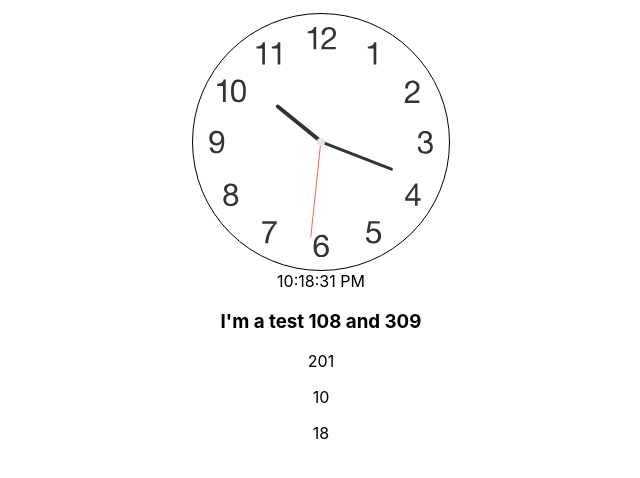
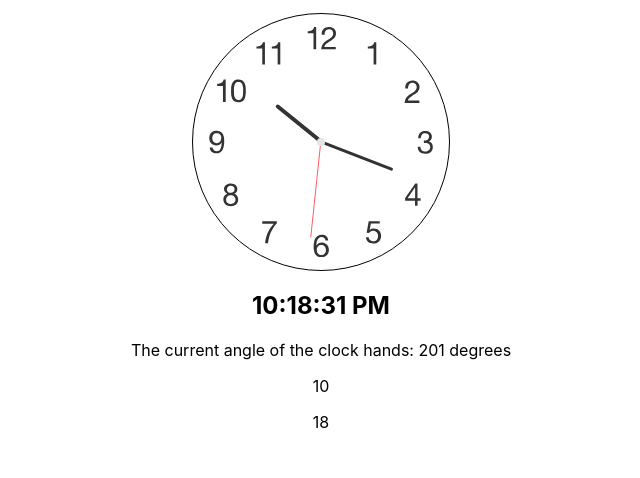
Before and after one commit to DLoftis9/smashTech, a React (Create React App) app: page / in a window 1280 px wide. Shown: the top 478 px of the page, without its empty margins (319-959 px from the left). Built offline with nearby package versions, Linux system fonts and the light colour scheme.

Commit message:
changed DegreeAngle component to class, removed currenttime div and method from clock component

```diff
--- a/src/components/Clock.js
+++ b/src/components/Clock.js
@@ -75,7 +75,6 @@ export default class Clock extends React.Component {
               <div className="indicator-cover"></div>
             </div>
           </div>
-          <div className="digital"> {this.state.date.toLocaleTimeString()}</div>
         </div>
       );
     }
--- a/src/components/DegreeAngle.js
+++ b/src/components/DegreeAngle.js
@@ -1,56 +1,59 @@
 import React from 'react';
 import PropTypes from 'prop-types';
 
-const propTypes = {
-    minute: PropTypes.number,
-    hour: PropTypes.number,
-    time: PropTypes.objectOf(PropTypes.func).isRequired,
-};
-
-const defaultProps = {
-    minute: 38,
-    hour: 7,
-    time: new Date(),
-};
-
-function hourTime(time) {
-    return time.getHours() % 12 || 12;
+export default class DegreeAngle extends React.Component {
+    constructor(props) {
+      super(props);
+      this.state = {time: new Date()};
     }
 
-function minuteTime(time) {
-    return time.getMinutes();
+    componentDidMount() {
+      this.timerID = setInterval(
+        () => this.tick(),
+        1000
+      );
     }
 
-function DegreeAngle (props) {
+    componentWillUnmount() {
+      clearInterval(this.timerID);
+    }
 
-    // var minuteHand = 360 * (props.minute/60);
-    // var hourHand = (360 * (props.hour/12)) + ((360/12) * (props.minute/60));
+    hourTime() {
+        return this.state.time.getHours() % 12 || 12;
+    }
 
-    var minuteHand = 360 * (minuteTime(props.time)/60);
-    var hourHand = (360 * (hourTime(props.time)/12)) + ((360/12) * (minuteTime(props.time)/60));
+    minuteTime() {
+        return this.state.time.getMinutes();
+    }
+
+    tick() {
+      this.setState({
+        time: new Date()
+      });
+    }
+
+    render() {
+        var minuteHand = 360 * (this.minuteTime(this.state.time)/60);
+        var hourHand = (360 * (this.hourTime(this.state.time)/12)) + ((360/12) * (this.minuteTime(this.state.time)/60));
 
         return (
             <React.Fragment>
-            <h3>I'm a test {minuteHand} and {hourHand}</h3>
+                <h2>{this.state.time.toLocaleTimeString()}</h2>
 
                 <div>{minuteHand > hourHand ? (
                     <React.Fragment>
-                    <p className="first-condition">The current degrees for the angle of the clock hands: {minuteHand - hourHand}</p>
-                    <p>{hourTime(props.time)}</p>
-                    <p>{minuteTime(props.time)}</p>
+                        <p className="first-condition">The current angle of the clock hands: {minuteHand - hourHand} degrees</p>
+                        <p>{this.hourTime(this.state.time)}</p>
+                        <p>{this.minuteTime(this.state.time)}</p>
                     </React.Fragment>
                 ) : (
                     <React.Fragment>
-                    <p className="second-condition">{hourHand - minuteHand}</p>
-                    <p>{hourTime(props.time)}</p>
-                    <p>{minuteTime(props.time)}</p>
+                        <p className="second-condition">The current angle of the clock hands: {hourHand - minuteHand} degrees</p>
+                        <p>{this.hourTime(this.state.time)}</p>
+                        <p>{this.minuteTime(this.state.time)}</p>
                     </React.Fragment>
                 )}</div>
             </React.Fragment>
         );
     }
-
-export default DegreeAngle;
-
-DegreeAngle.propTypes = propTypes;
-DegreeAngle.defaultProps = defaultProps;
+  }
```
Lines whose indentation alone changed are shown as unchanged.
